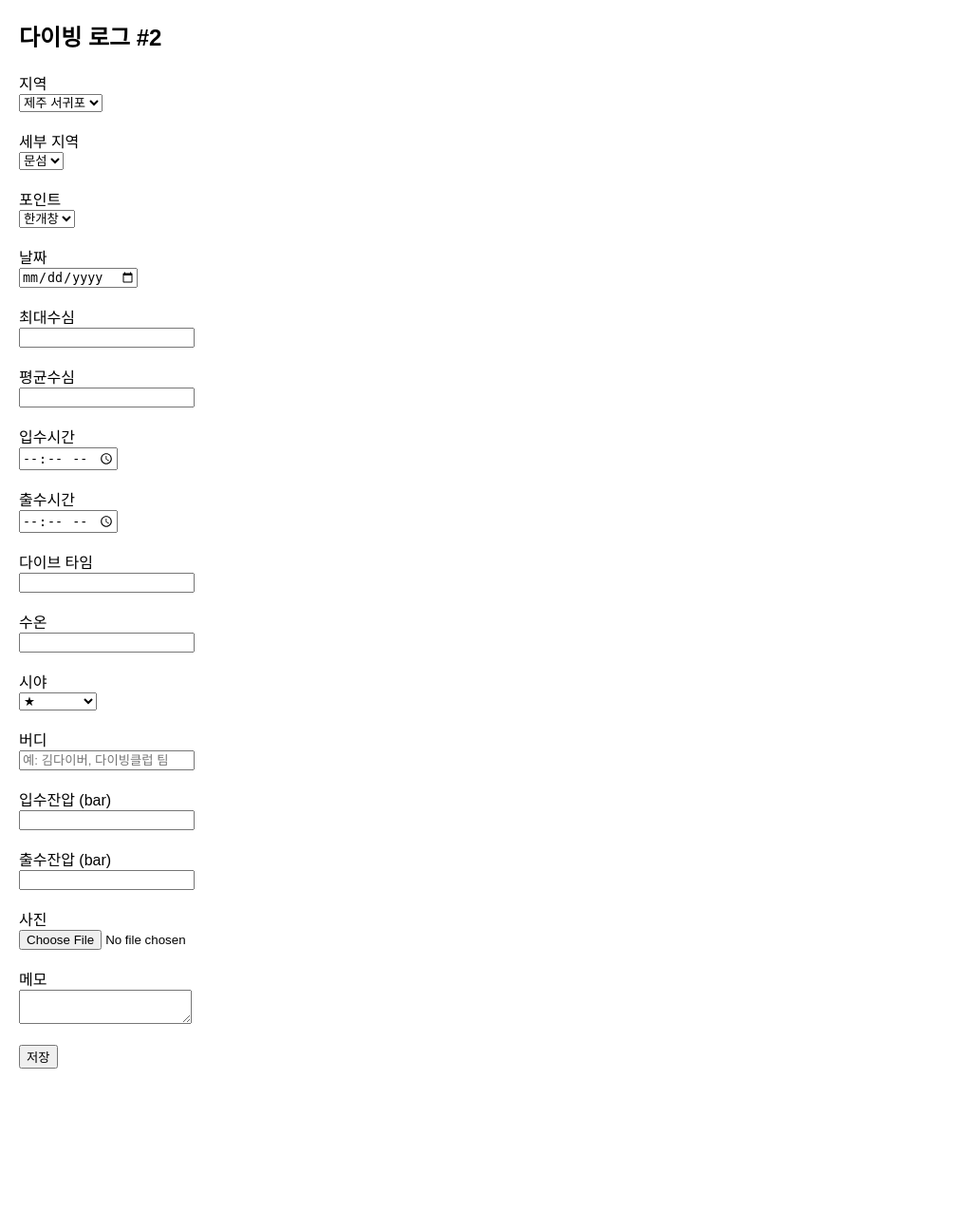
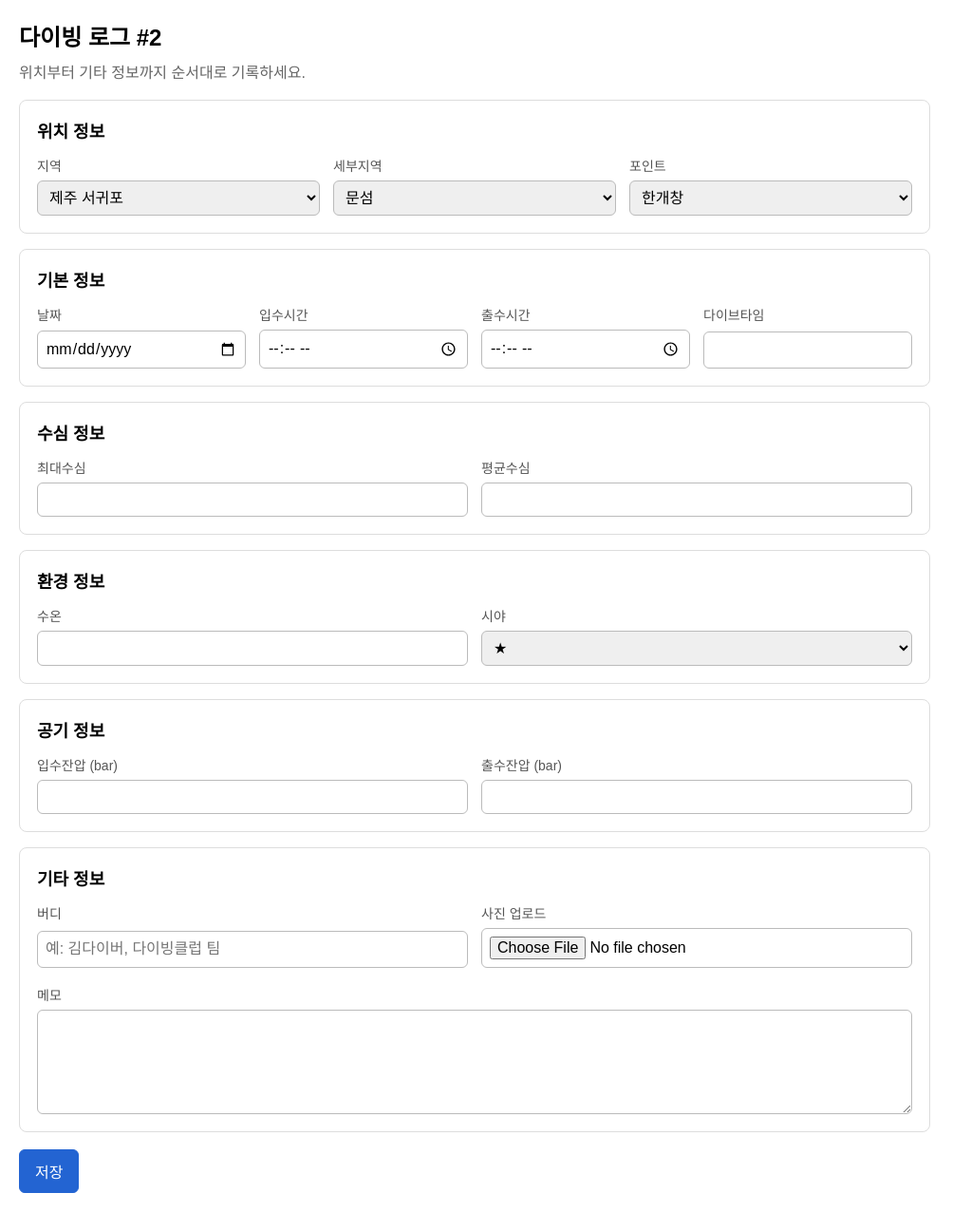
Before and after one commit to JONGMIN-217/DivingLogProject, a FastAPI app: page /log/add in a window 1280 px wide. Shown: the part 45-1321 px from the top of the page at 95% size, without its empty margins (0-1023 px from the left). Before the commit the page ends 1170 px from the top, so only its background shows below. Run offline with FastAPI, Linux system fonts and the light colour scheme; data comes from the database, SQL or seed files in the repository.

Commit message:
Improve add log page UI

```diff
--- a/templates/log_add.html
+++ b/templates/log_add.html
@@ -1,104 +1,227 @@
 {% extends "base.html" %}
+
+{% block head %}
+<style>
+.log-add-page {
+    max-width: 960px;
+}
+
+.log-add-header {
+    margin-bottom: 18px;
+}
+
+.log-add-header h2 {
+    margin: 0 0 8px;
+}
+
+.log-add-header p {
+    margin: 0;
+    color: #666;
+}
+
+.form-section {
+    border: 1px solid #ddd;
+    border-radius: 8px;
+    background: #fff;
+    padding: 18px;
+    margin-bottom: 16px;
+}
+
+.form-section h3 {
+    margin: 0 0 14px;
+    font-size: 18px;
+}
+
+.field-grid {
+    display: grid;
+    grid-template-columns: repeat(auto-fit, minmax(220px, 1fr));
+    gap: 14px;
+}
+
+.field {
+    display: grid;
+    gap: 6px;
+}
+
+.field label {
+    color: #555;
+    font-size: 14px;
+}
+
+.field input,
+.field select,
+.field textarea {
+    box-sizing: border-box;
+    width: 100%;
+    padding: 8px;
+    border: 1px solid #bbb;
+    border-radius: 6px;
+    font: inherit;
+}
+
+.field textarea {
+    min-height: 110px;
+    resize: vertical;
+}
+
+.form-actions {
+    display: flex;
+    gap: 8px;
+    margin-top: 18px;
+}
+
+.save-button {
+    padding: 10px 16px;
+    border: 1px solid #2364d2;
+    border-radius: 6px;
+    background: #2364d2;
+    color: #fff;
+    font: inherit;
+    cursor: pointer;
+}
+</style>
+{% endblock %}
 
 {% block content %}
 
+<div class="log-add-page">
+<div class="log-add-header">
 <h2>다이빙 로그 #{{ next_dive_number }}</h2>
+<p>위치부터 기타 정보까지 순서대로 기록하세요.</p>
+</div>
 
 <form action="/log/add" method="post" enctype="multipart/form-data">
 
-지역<br>
+<section class="form-section">
+<h3>위치 정보</h3>
+<div class="field-grid">
+<div class="field">
+<label for="regionSelect">지역</label>
 <select id="regionSelect">
 <option value="">선택</option>
 </select>
+</div>
 
-<br><br>
-
-세부 지역<br>
+<div class="field">
+<label for="areaSelect">세부지역</label>
 <select id="areaSelect">
 <option value="">선택</option>
 </select>
+</div>
 
-<br><br>
-
-포인트<br>
+<div class="field">
+<label for="pointSelect">포인트</label>
 <select name="dive_point_id" id="pointSelect">
 <option value="">선택</option>
 </select>
+</div>
+</div>
+</section>
 
-<br><br>
+<section class="form-section">
+<h3>기본 정보</h3>
+<div class="field-grid">
+<div class="field">
+<label for="diveDate">날짜</label>
+<input type="date" name="dive_date" id="diveDate">
+</div>
 
-날짜<br>
-<input type="date" name="dive_date">
+<div class="field">
+<label for="startTime">입수시간</label>
+<input type="time" name="entry_time" id="startTime">
+</div>
 
-<br><br>
+<div class="field">
+<label for="endTime">출수시간</label>
+<input type="time" name="exit_time" id="endTime">
+</div>
 
-최대수심<br>
-<input type="number" step="0.1" name="max_depth" min="0">
+<div class="field">
+<label for="diveTime">다이브타임</label>
+<input type="number" name="dive_time" id="diveTime">
+</div>
+</div>
+</section>
 
-<br><br>
+<section class="form-section">
+<h3>수심 정보</h3>
+<div class="field-grid">
+<div class="field">
+<label for="maxDepth">최대수심</label>
+<input type="number" step="0.1" name="max_depth" id="maxDepth" min="0">
+</div>
 
-평균수심<br>
-<input type="number" step="0.1" name="avg_depth" min="0">
+<div class="field">
+<label for="avgDepth">평균수심</label>
+<input type="number" step="0.1" name="avg_depth" id="avgDepth" min="0">
+</div>
+</div>
+</section>
 
-<br><br>
+<section class="form-section">
+<h3>환경 정보</h3>
+<div class="field-grid">
+<div class="field">
+<label for="waterTemp">수온</label>
+<input type="number" step="0.1" name="water_temp" id="waterTemp">
+</div>
 
-입수시간<br>
-<input type="time" name="entry_time" id="startTime">
-
-<br><br>
-
-출수시간<br>
-<input type="time" name="exit_time" id="endTime">
-
-<br><br>
-
-다이브 타임<br>
-<input type="number" name="dive_time" id="diveTime">
-
-<br><br>
-
-수온<br>
-<input type="number" step="0.1" name="water_temp">
-
-<br><br>
-
-시야<br>
-<select name="visibility">
+<div class="field">
+<label for="visibility">시야</label>
+<select name="visibility" id="visibility">
 <option value="1">★</option>
 <option value="2">★★</option>
 <option value="3">★★★</option>
 <option value="4">★★★★</option>
 <option value="5">★★★★★</option>
 </select>
+</div>
+</div>
+</section>
 
-<br><br>
+<section class="form-section">
+<h3>공기 정보</h3>
+<div class="field-grid">
+<div class="field">
+<label for="startPressure">입수잔압 (bar)</label>
+<input type="number" name="start_pressure" id="startPressure">
+</div>
 
-버디<br>
-<input type="text" name="buddy" placeholder="예: 김다이버, 다이빙클럽 팀">
+<div class="field">
+<label for="endPressure">출수잔압 (bar)</label>
+<input type="number" name="end_pressure" id="endPressure">
+</div>
+</div>
+</section>
 
-<br><br>
+<section class="form-section">
+<h3>기타 정보</h3>
+<div class="field-grid">
+<div class="field">
+<label for="buddy">버디</label>
+<input type="text" name="buddy" id="buddy" placeholder="예: 김다이버, 다이빙클럽 팀">
+</div>
 
-입수잔압 (bar)<br>
-<input type="number" name="start_pressure">
+<div class="field">
+<label for="image">사진 업로드</label>
+<input type="file" name="image" id="image">
+</div>
+</div>
 
-<br><br>
+<br>
 
-출수잔압 (bar)<br>
-<input type="number" name="end_pressure">
+<div class="field">
+<label for="note">메모</label>
+<textarea name="note" id="note"></textarea>
+</div>
+</section>
 
-<br><br>
-
-사진<br>
-<input type="file" name="image"><br><br>
-
-메모<br>
-<textarea name="note"></textarea>
-
-<br><br>
-
-<button type="submit">저장</button>
+<div class="form-actions">
+<button class="save-button" type="submit">저장</button>
+</div>
 
 </form>
+</div>
 
 <script>
 
```
